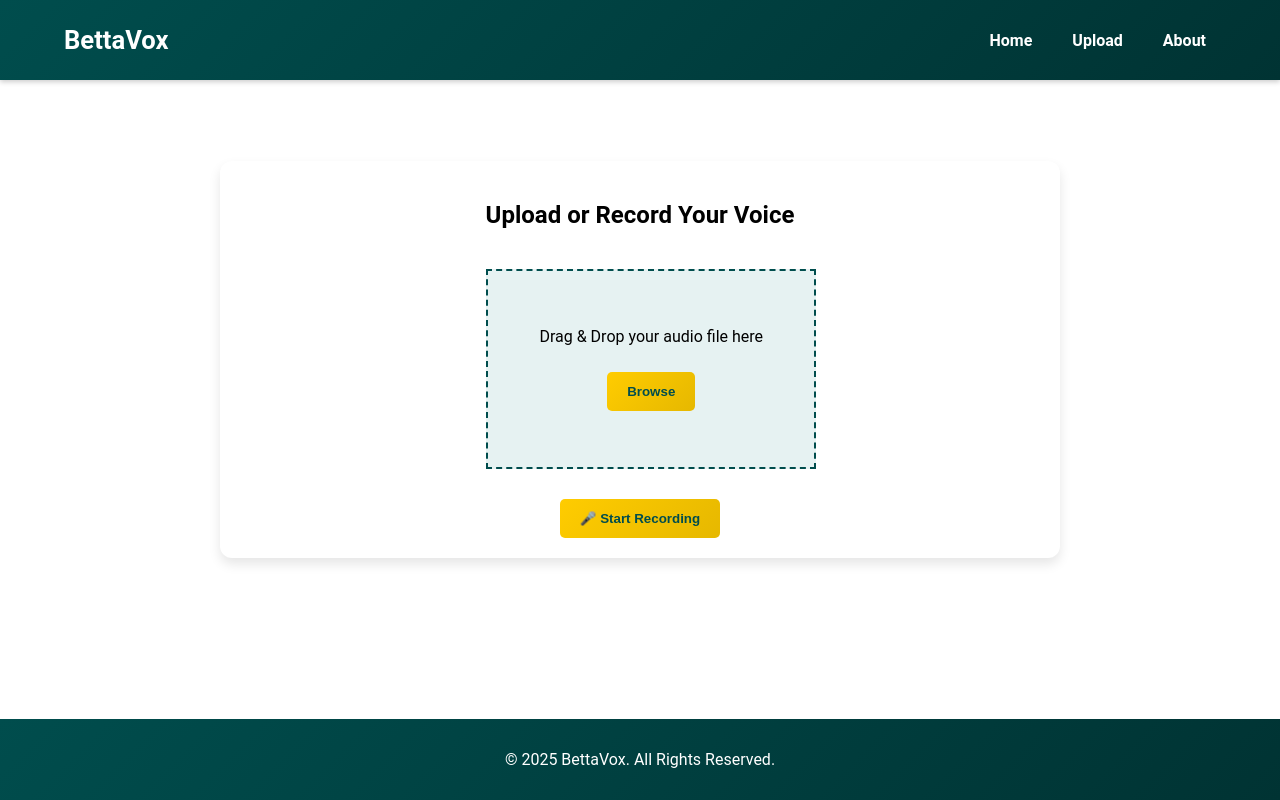
After one commit to manubett254/BettaVox_V1, a Flask app: template templates/upload.html in a window 1280 px wide. The commit adds this page. Run offline with Flask 3, Linux system fonts and the light colour scheme; the template is opened without the code that fills it, so the values that code supplies are empty; parts of the project's set-up code (start-up, migrations or seed data) failed here and were passed over.

Commit message:
i had missed uppload.html

```diff
--- /dev/null
+++ b/templates/upload.html
@@ -0,0 +1,68 @@
+<!DOCTYPE html>
+<html lang="en">
+<head>
+    <meta charset="UTF-8">
+    <meta name="viewport" content="width=device-width, initial-scale=1.0">
+    <title>Upload | BettaVox</title>
+    <meta name="csrf-token" content="{{ csrf_token }}">
+    <link rel="stylesheet" href="{{ url_for('static', filename='styles.css') }}">
+</head>
+<body>
+
+<header>
+    <h1><a href="{{ url_for('index') }}">BettaVox</a></h1>
+    <nav>
+        <a href="{{ url_for('index') }}">Home</a>
+        <a href="{{ url_for('upload') }}">Upload</a>
+        <a href="{{ url_for('about') }}">About</a>
+    </nav>
+</header>
+
+<div class="container" id="upload-section">
+    <h2>Upload or Record Your Voice</h2>
+
+    <form id="upload-form" onsubmit="return false;">
+        <!-- Upload Section -->
+        <div id="drop-area">
+            <p>Drag & Drop your audio file here</p>
+            <input type="file" id="file-input" accept="audio/*" hidden required>
+            <button type="button" id="browse-btn" class="btn">Browse</button>
+            <p id="file-info"></p>
+        </div>
+
+        <audio id="uploaded-audio" controls class="hidden"></audio>
+
+        <!-- Recording Section -->
+        <div id="recording-container">
+            <button type="button" id="record-btn" class="btn">🎤 Start Recording</button>
+            <div id="recording-section" class="hidden">
+                <p id="record-timer">00:00</p>
+                <canvas id="waveform" width="400" height="100"></canvas>
+                <div class="recording-controls">
+                    <button type="button" id="stop-btn" class="btn">⏹ Stop</button>
+                    <button type="button" id="cancel-btn" class="btn">❌ Cancel</button>
+                </div>
+            </div>
+            <audio id="recorded-audio" controls class="hidden"></audio>
+        </div>
+
+        <button type="button" id="analyze-btn" class="btn hidden">Analyze</button>
+    </form>
+</div>
+
+<!-- Processing Section -->
+<div class="container hidden" id="processing-section">
+    <h2>⏳ Processing...</h2>
+    <div class="progress-bar">
+        <div class="progress"></div>
+    </div>
+    <p id="processing-status">Initializing analysis...</p>
+</div>
+
+<footer>
+    <p>&copy; 2025 BettaVox. All Rights Reserved.</p>
+</footer>
+
+<script src="{{ url_for('static', filename='script.js') }}"></script>
+</body>
+</html>
```
Also changed, not shown: templates/index.html (+0 -28 lines).
